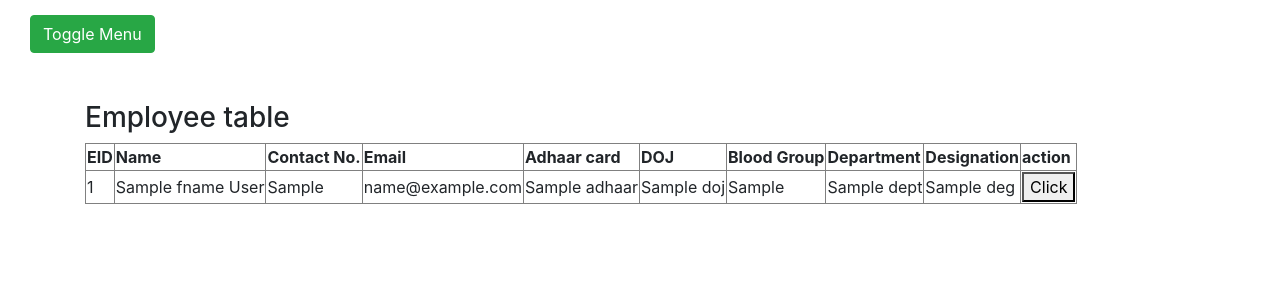
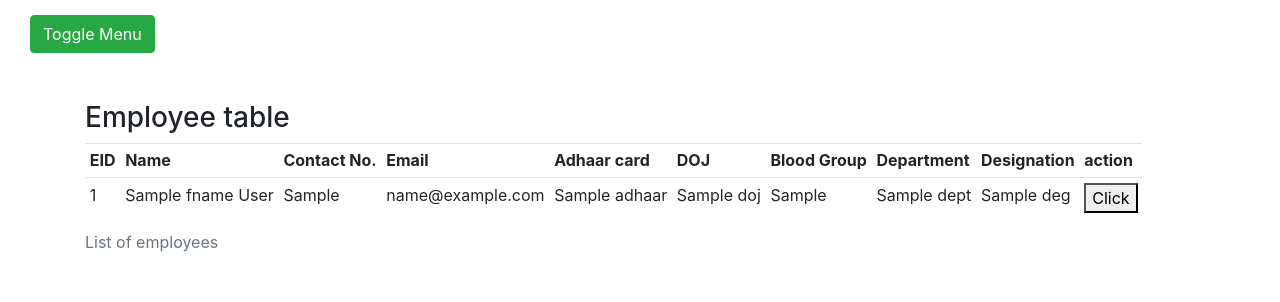
Before and after one commit to SKS-WAR/HRMS_flask, a Flask app: template templates/viewEmployees.html in a window 1280 px wide. Shown: the top 302 px of the page. Run offline with Flask 2, Linux system fonts and the light colour scheme; the template is opened without the code that fills it: most values are stand-ins (such as "Sample title", 1, 10 or a date in 2020); some libraries are stand-ins or nearby versions.

Commit message:
Updated sqllite DB and Table of viewEmployee modified.

```diff
--- a/templates/viewEmployees.html
+++ b/templates/viewEmployees.html
@@ -1,7 +1,9 @@
 {% extends "home.html" %} {% block content %}
 <div class="container">
   <h3>Employee table</h3>
-  <table border="1">
+  <div class="table table-responsive-lg table-sm table-hover">
+    <table>
+      <caption>List of employees</caption>
         <tr>
             <th>EID</th>
             <th>Name</th>
@@ -30,4 +32,5 @@
         {% endfor %}
     </table>
   </div>
+</div>
 {% endblock %}
```
Also changed, not shown: 1 other file. Lines whose indentation alone changed are shown as unchanged.
